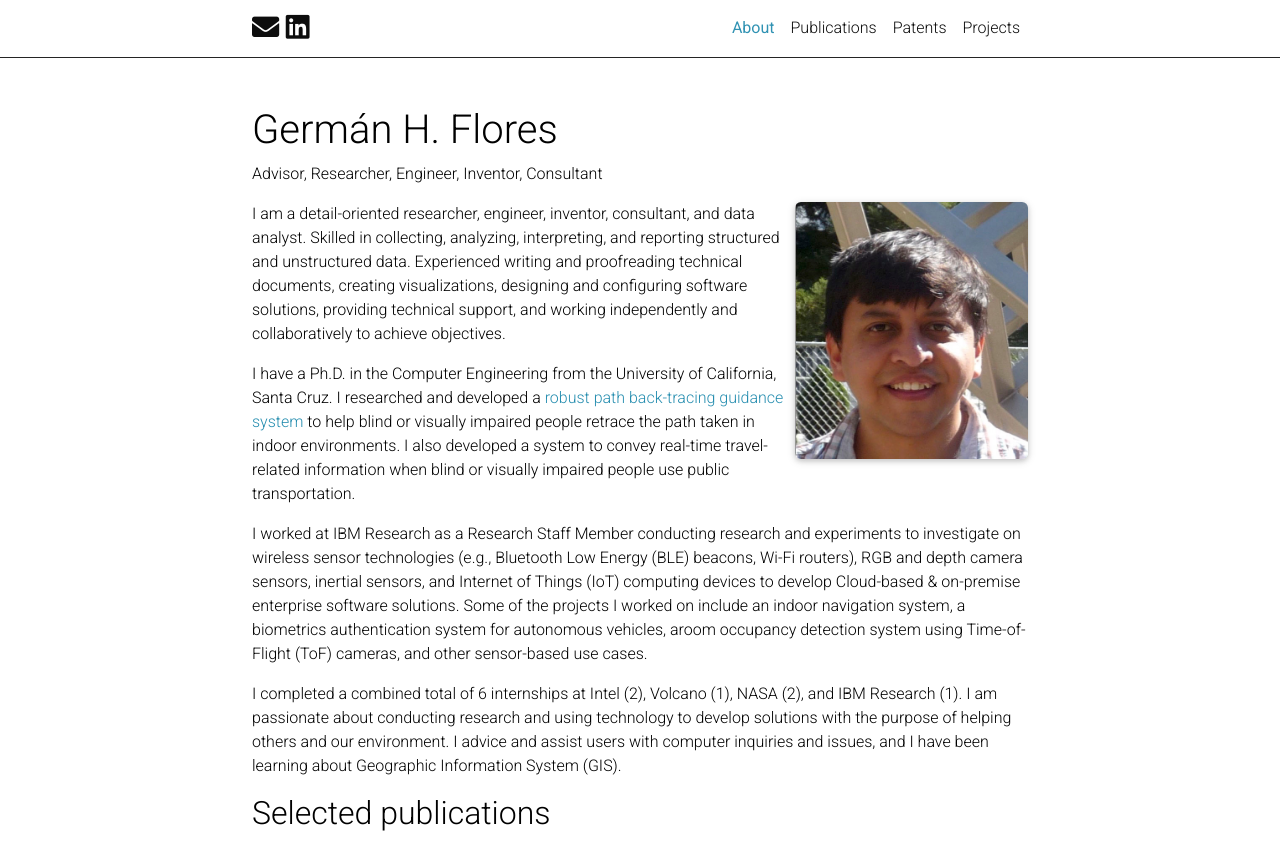
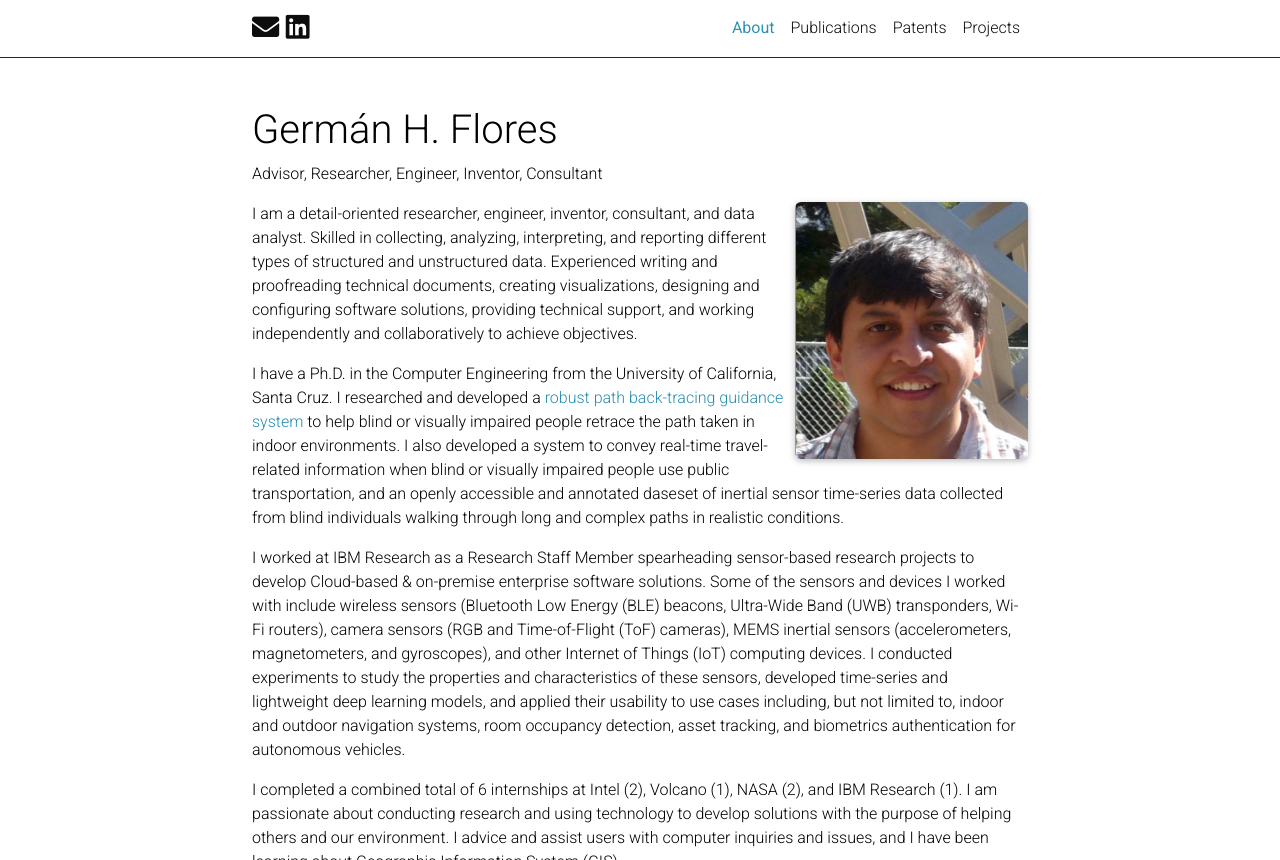
Before and after one commit to ghfloreslab/ghfloreslab.github.io, a Jekyll site: the page built from _pages/about.md, in a window 1280 px wide and 900 px high, cut to the strip 0-860 px from the top of the window. Built offline with Jekyll 4.4.1, drawn with Linux system fonts in a browser that asks for light colours; comment, search, counter and statistics services are not loaded; a style sheet for code colours, icons or effects is not loaded.

Commit message:
updated about me, providing more details of my work accomplishments

```diff
--- a/_pages/about.md
+++ b/_pages/about.md
@@ -16,10 +16,10 @@ selected_patents: true # includes a list of patents marked as "selected={true}"
 social: true  # includes social icons at the bottom of the page
 ---
 
-I am a detail-oriented researcher, engineer, inventor, consultant, and data analyst. Skilled in collecting, analyzing, interpreting, and reporting structured and unstructured data. Experienced writing and proofreading technical documents, creating visualizations, designing and configuring software solutions, providing technical support, and working independently and collaboratively to achieve objectives.
+I am a detail-oriented researcher, engineer, inventor, consultant, and data analyst. Skilled in collecting, analyzing, interpreting, and reporting different types of structured and unstructured data. Experienced writing and proofreading technical documents, creating visualizations, designing and configuring software solutions, providing technical support, and working independently and collaboratively to achieve objectives.
 
-I have a Ph.D. in the Computer Engineering from the University of California, Santa Cruz. I researched and developed a <a href="https://escholarship.org/uc/item/6nq496gw">robust path back-tracing guidance system</a> to help blind or visually impaired people retrace the path taken in indoor environments. I also developed a system to convey real-time travel-related information when blind or visually impaired people use public transportation.
+I have a Ph.D. in the Computer Engineering from the University of California, Santa Cruz. I researched and developed a <a href="https://escholarship.org/uc/item/6nq496gw">robust path back-tracing guidance system</a> to help blind or visually impaired people retrace the path taken in indoor environments. I also developed a system to convey real-time travel-related information when blind or visually impaired people use public transportation, and an openly accessible and annotated daseset of inertial sensor time-series data collected from blind individuals walking through long and complex paths in realistic conditions.
 
-I worked at IBM Research as a Research Staff Member conducting research and experiments to investigate on wireless sensor technologies (e.g., Bluetooth Low Energy (BLE) beacons, Wi-Fi routers), RGB and depth camera sensors, inertial sensors, and Internet of Things (IoT) computing devices to develop Cloud-based & on-premise enterprise software solutions. Some of the projects I worked on include an indoor navigation system, a biometrics authentication system for autonomous vehicles, aroom occupancy detection system using Time-of-Flight (ToF) cameras, and other sensor-based use cases.
+I worked at IBM Research as a Research Staff Member spearheading sensor-based research projects to develop Cloud-based & on-premise enterprise software solutions. Some of the sensors and devices I worked with include wireless sensors (Bluetooth Low Energy (BLE) beacons, Ultra-Wide Band (UWB) transponders, Wi-Fi routers), camera sensors (RGB and Time-of-Flight (ToF) cameras), MEMS inertial sensors (accelerometers, magnetometers, and gyroscopes), and other Internet of Things (IoT) computing devices. I conducted experiments to study the properties and characteristics of these sensors, developed time-series and lightweight deep learning models, and applied their usability to use cases including, but not limited to, indoor and outdoor navigation systems, room occupancy detection, asset tracking, and biometrics authentication for autonomous vehicles.
 
 I completed a combined total of 6 internships at Intel (2), Volcano (1), NASA (2), and IBM Research (1). I am passionate about conducting research and using technology to develop solutions with the purpose of helping others and our environment. I advice and assist users with computer inquiries and issues, and I have been learning about Geographic Information System (GIS).
```
